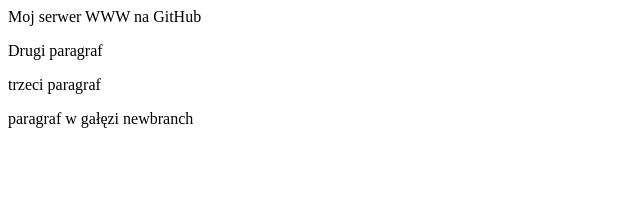
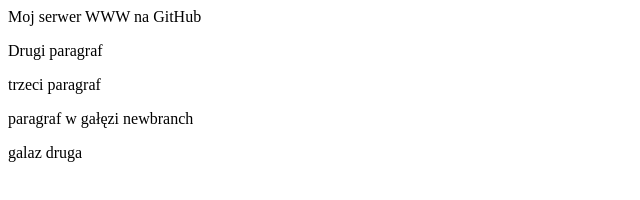
Before and after one commit to mateusz89/mateusz89.github.io, a plain HTML site: page index.html in a window 1280 px wide. Shown: the whole page, without its empty margins (0-640 px from the left). Drawn offline with Linux system fonts and the light colour scheme.

Commit message:
nie wiem co sie dzieje

```diff
--- a/index.html
+++ b/index.html
@@ -4,3 +4,6 @@
 
 
 <p>paragraf w gałęzi newbranch</p>
+
+
+<p>galaz druga</p>
```
